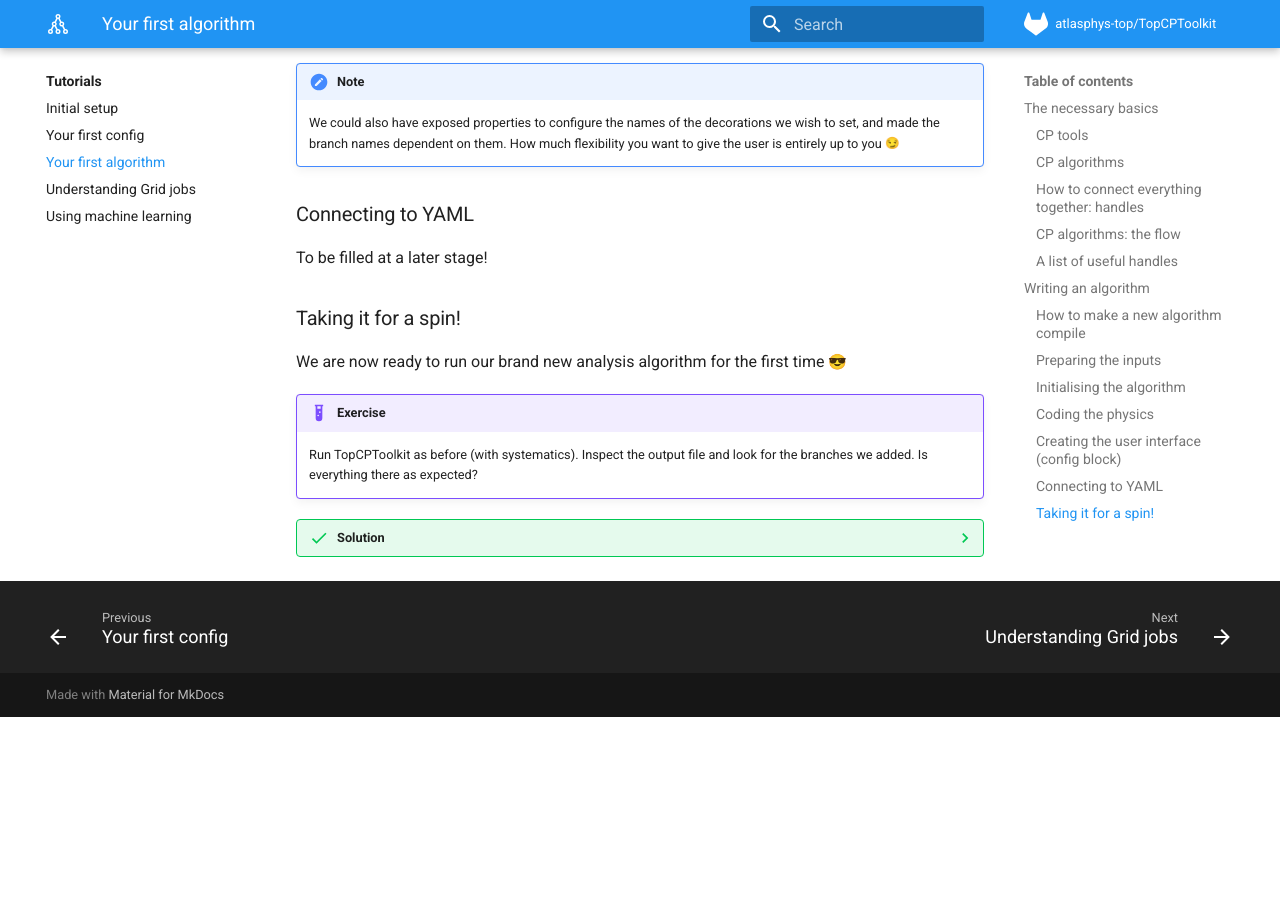
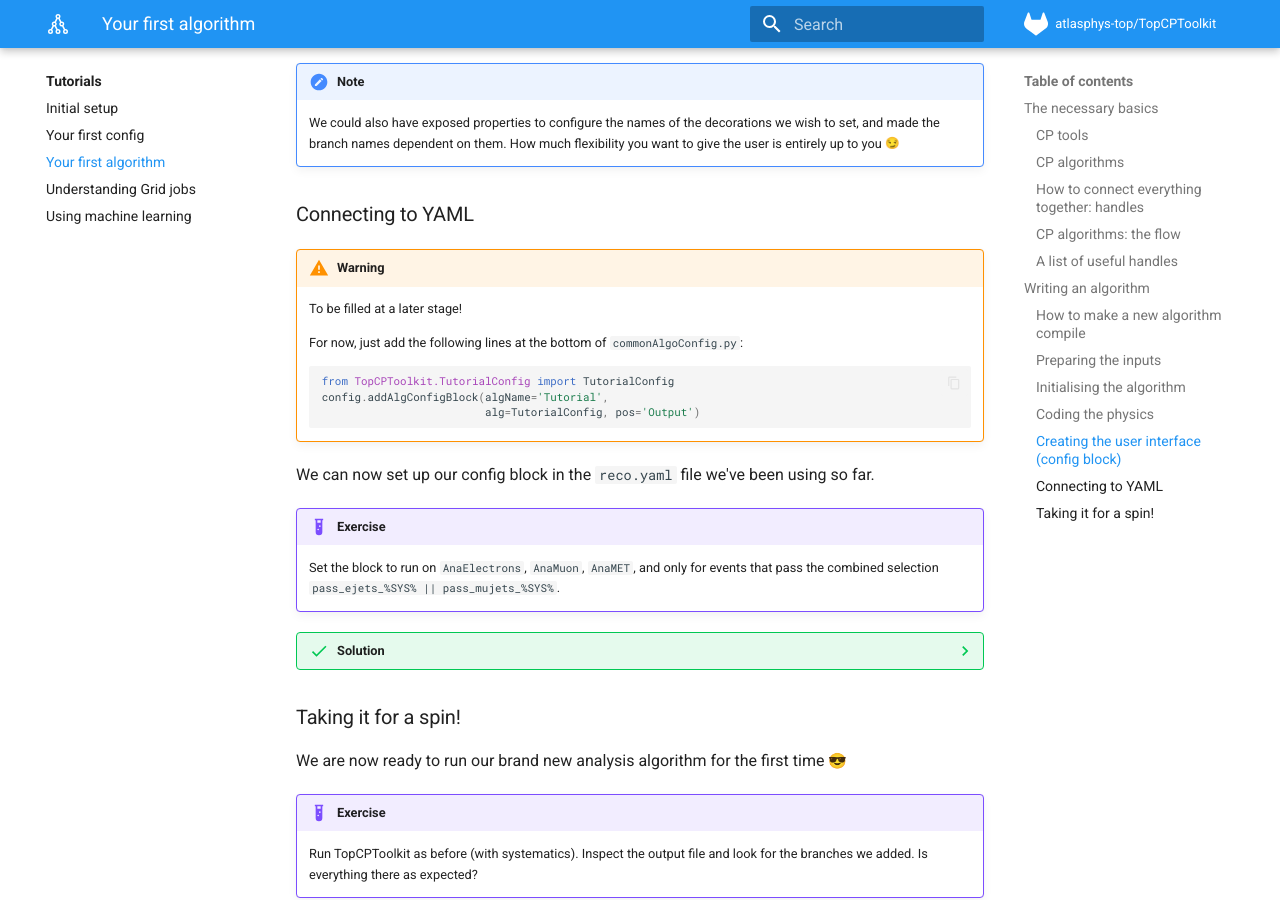
Before and after one commit to SuperNova76/TopCPToolKit, an MkDocs documentation site: the page built from docs/tutorials/write_algorithm.md, in a window 1280 px wide and 900 px high, scrolled down 10011 px. Built offline with MkDocs 1.6.1 and Material for MkDocs 9.7.7, drawn with Linux system fonts in a browser that asks for light colours; emoji names are drawn with the system emoji font; formulas are drawn with MathJax 3; before the commit the page ends 10728 px from its top, so only the background shows below that.

Commit message:
final touches before testing

````diff
--- a/docs/tutorials/write_algorithm.md
+++ b/docs/tutorials/write_algorithm.md
@@ -495,7 +495,31 @@ This could be left open to the user, who could map the decorations onto branches
 
 ### Connecting to YAML
 
-To be filled at a later stage!
+!!! warning
+    To be filled at a later stage!
+
+    For now, just add the following lines at the bottom of `commonAlgoConfig.py`:
+    ```python
+    from TopCPToolkit.TutorialConfig import TutorialConfig
+    config.addAlgConfigBlock(algName='Tutorial',
+                             alg=TutorialConfig, pos='Output')
+    ```
+
+We can now set up our config block in the `reco.yaml` file we've been using so far.
+
+!!! example "Exercise"
+    Set the block to run on `AnaElectrons`, `AnaMuon`, `AnaMET`, and only for events that pass the combined selection `pass_ejets_%SYS% || pass_mujets_%SYS%`.
+
+??? success "Solution"
+    You can technically put this block anywhere in the YAML config, but it's best to keep things logical and put it after the `EventSelection:` block:
+    ```yaml
+    +Tutorial:
+    - electrons: 'AnaElectrons'
+      muons: 'AnaMuons'
+      met: 'AnaMET'
+      jets: 'AnaJets'
+      selection: 'pass_ejets_%SYS% || pass_mujets_%SYS%'
+    ```
 
 ### Taking it for a spin!
 
````
Also changed, not shown: 1 other file.
